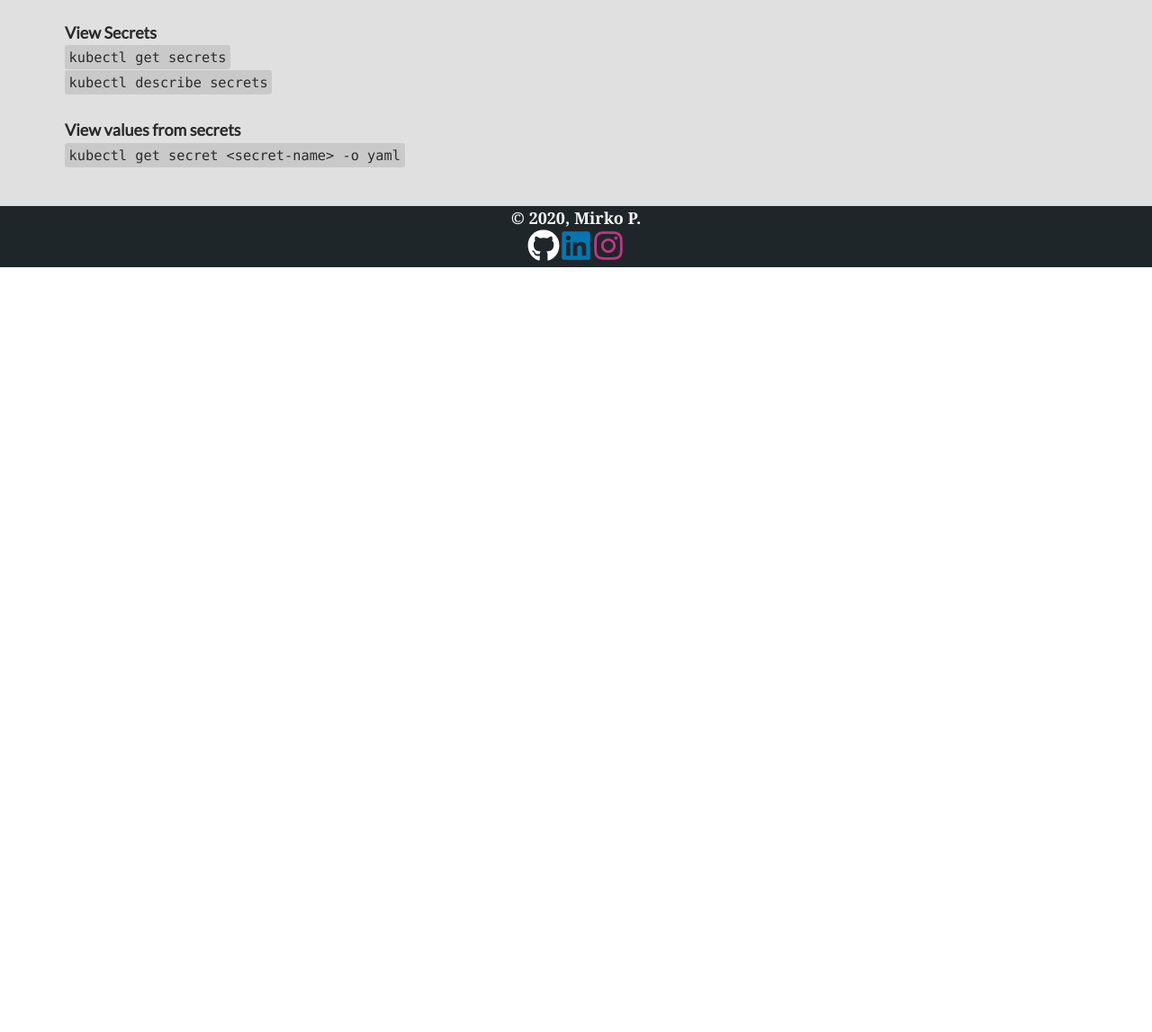
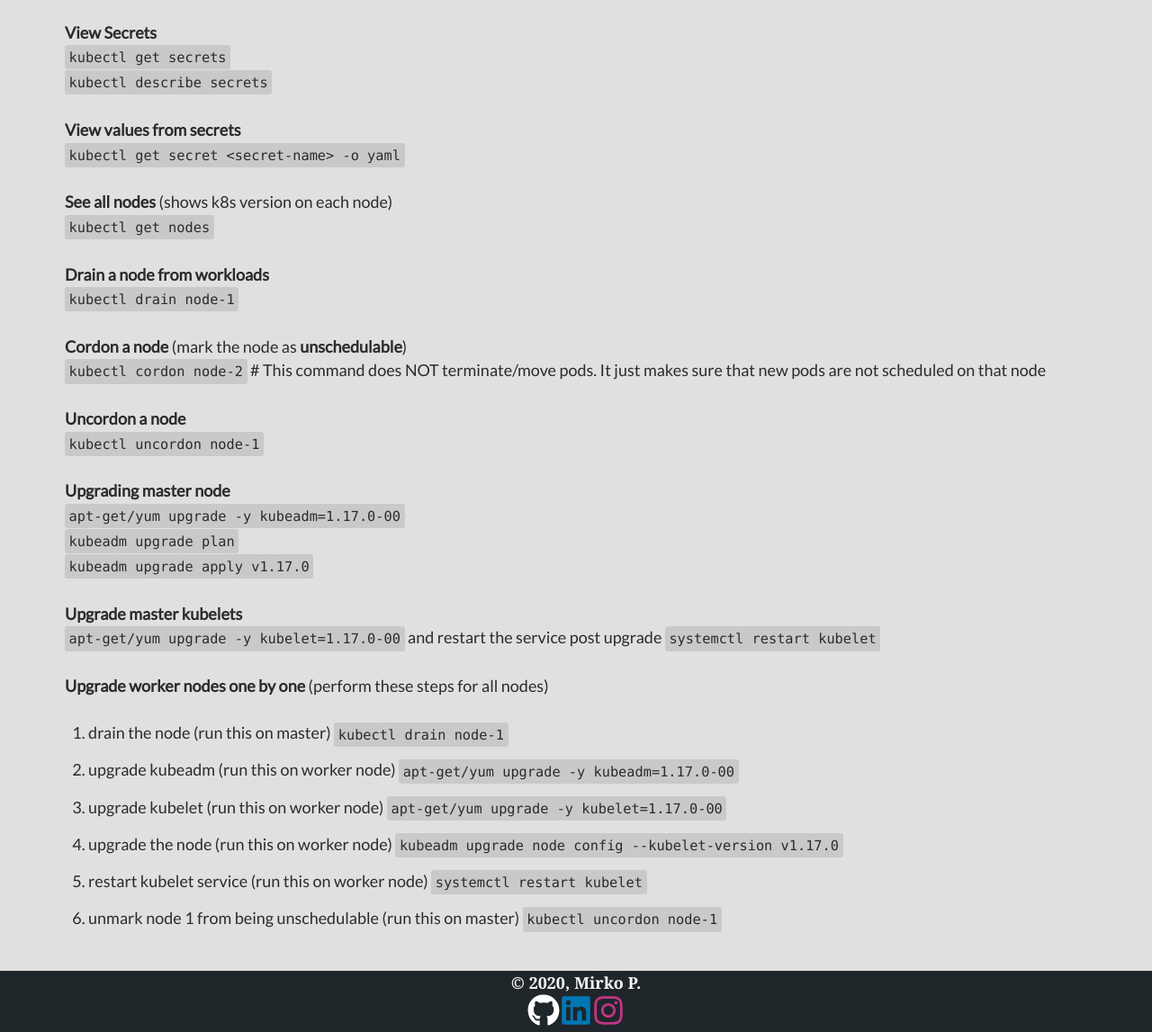
Before and after one commit to palm002/blog, a Gatsby site: page /k8s-cheatsheet/ in a window 1280 px wide. Shown: the part 3623-4770 px from the top of the page at 90% size. Before the commit the page ends 3920 px from the top, so only its background shows below. Built offline with nearby package versions, Linux system fonts and the light colour scheme; Gatsby itself is replaced by a stand-in of ours.

Commit message:
Add more content to k8s

```diff
--- a/src/markdown-pages/k8s-cheatsheet.md
+++ b/src/markdown-pages/k8s-cheatsheet.md
@@ -175,5 +175,42 @@
 <br />
 `kubectl get secret <secret-name> -o yaml`
 
+**See all nodes** (shows k8s version on each node)
+<br />
+`kubectl get nodes`
+
+**Drain a node from workloads**
+<br />
+`kubectl drain node-1`
+
+**Cordon a node** (mark the node as **unschedulable**)
+<br />
+`kubectl cordon node-2` # This command does NOT terminate/move pods. It just makes sure that new pods are not scheduled on that node
+
+**Uncordon a node**
+<br />
+`kubectl uncordon node-1`
+
+**Upgrading master node**
+<br />
+`apt-get/yum upgrade -y kubeadm=1.17.0-00`
+<br />
+`kubeadm upgrade plan`
+<br />
+`kubeadm upgrade apply v1.17.0`
+
+**Upgrade master kubelets**
+<br />
+`apt-get/yum upgrade -y kubelet=1.17.0-00` and restart the service post upgrade `systemctl restart kubelet`
+
+**Upgrade worker nodes one by one** (perform these steps for all nodes)
+
+1. drain the node (run this on master) `kubectl drain node-1`
+2. upgrade kubeadm (run this on worker node) `apt-get/yum upgrade -y kubeadm=1.17.0-00`
+3. upgrade kubelet (run this on worker node) `apt-get/yum upgrade -y kubelet=1.17.0-00`
+4. upgrade the node (run this on worker node) `kubeadm upgrade node config --kubelet-version v1.17.0`
+5. restart kubelet service (run this on worker node) `systemctl restart kubelet`
+6. unmark node 1 from being unschedulable (run this on master) `kubectl uncordon node-1`
+
 
 [k8s]: https://images.unsplash.com/photo-1494412651409-8963ce7935a7?ixlib=rb-1.2.1&ixid=eyJhcHBfaWQiOjEyMDd9&auto=format&fit=crop&w=1500&q=80
```
